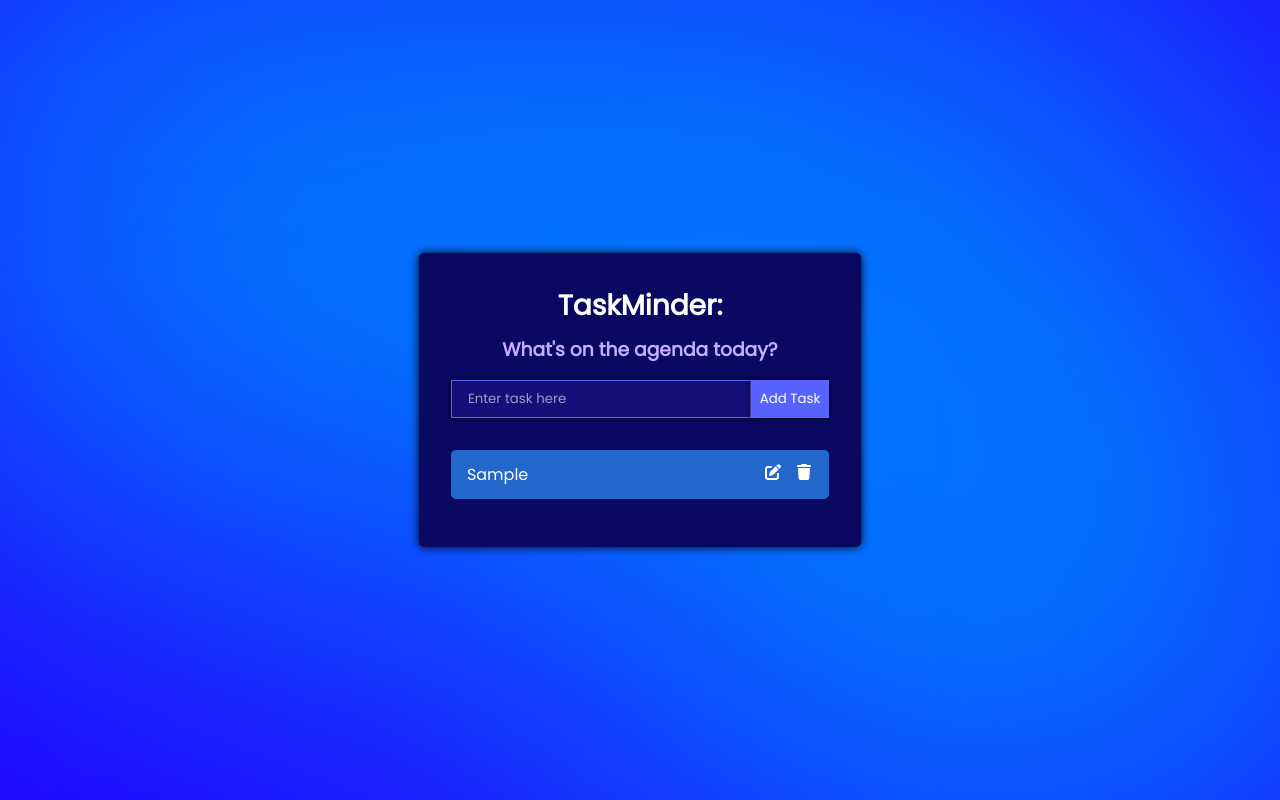
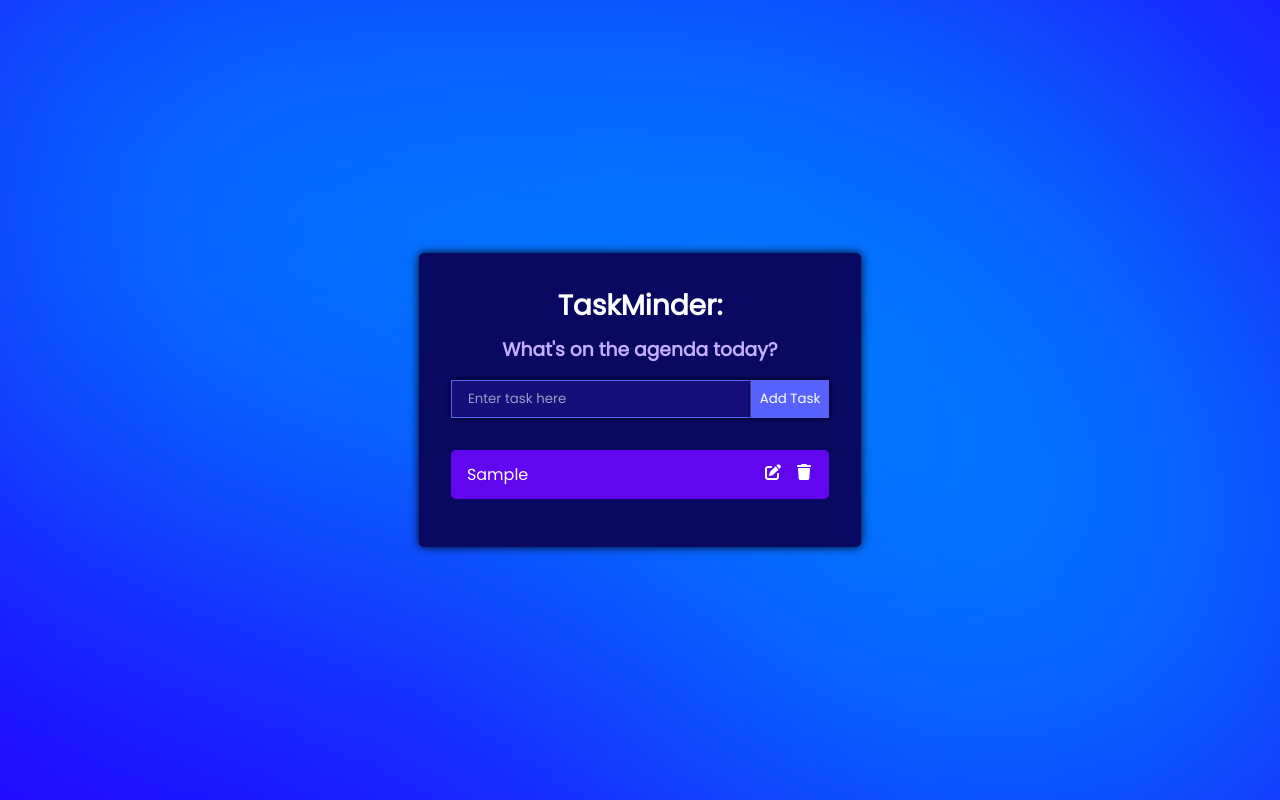
Before and after one commit to ekh001/To-Do-List, a React (Vite) app: page / in a window 1280 px wide. Both pictures are taken after typing "Sample" into the empty fields and a click on the button "Add Task". Built offline with nearby package versions, Linux system fonts and the light colour scheme.

Commit message:
randomized task colors

```diff
--- a/src/App.css
+++ b/src/App.css
@@ -85,7 +85,7 @@ h3 {
   display: flex;
   justify-content: space-between;
   align-items: center;
-  background: #2467ca;
+  /* background: #2467ca; */
   color: #fff;
   padding: 0.75rem 1rem;
   border-radius: 5px;
--- a/src/components/ToDo.tsx
+++ b/src/components/ToDo.tsx
@@ -5,6 +5,7 @@ interface Task {
   id: string;
   task: string;
   completed: boolean;
+  color: string;
 }
 
 interface ToDoProps {
@@ -14,9 +15,15 @@ interface ToDoProps {
   editToDo: (id: string) => void;
 }
 
+
 const ToDo: React.FC<ToDoProps> = ({ task, toggleComplete, deleteToDo, editToDo }) => {
+
+  const randomColor = task.color;
   return (
-    <div className='Todo'>
+    <div className='Todo'
+    style={{
+      backgroundColor: randomColor
+    }}>
       <p onClick={() => toggleComplete(task.id)} className={`${task.completed ? 'completed': ""}`}>
         {task.task}
       </p>
--- a/src/components/ToDoWrapper.tsx
+++ b/src/components/ToDoWrapper.tsx
@@ -10,9 +10,19 @@ interface Task {
   id: string;
   task: string;
   completed: boolean;
+  color: string;
 }
 
 type TodoId = string;
+
+function getRandomColor() {
+  const letters = ["#6007f0", "#c107f0", "#f0072e", "#0dab05", "#053cab"];
+  let color =  "#";
+  for (let i = 0; i < 6; i++) {
+    return letters[Math.floor(Math.random() * letters.length)];
+  }
+  return color;
+}
 
 const ToDoWrapper = () => {
   const [todos, setTodos] = useState<Task[]>([]);
@@ -23,6 +33,7 @@ const ToDoWrapper = () => {
       id: uuidv4(),
       task: todo,
       completed: false,
+      color: getRandomColor(),
     }]);
   };
 
@@ -46,6 +57,8 @@ const ToDoWrapper = () => {
   const cancelEdit = () => {
     setEditingTaskId(null);
   };
+
+  // const randomColor = getRandomColor();
 
   return (
     <div className="TodoWrapper">
```
